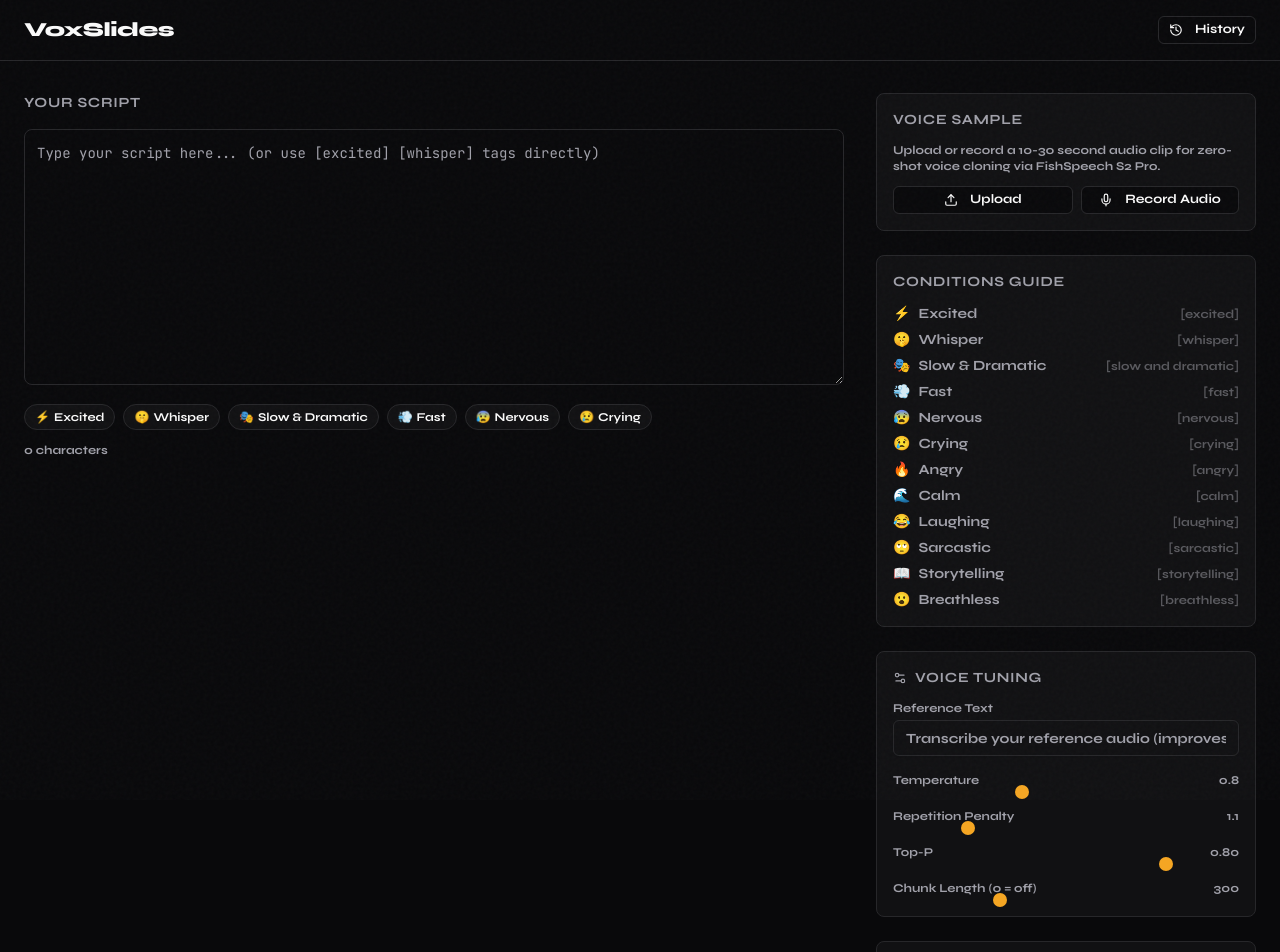
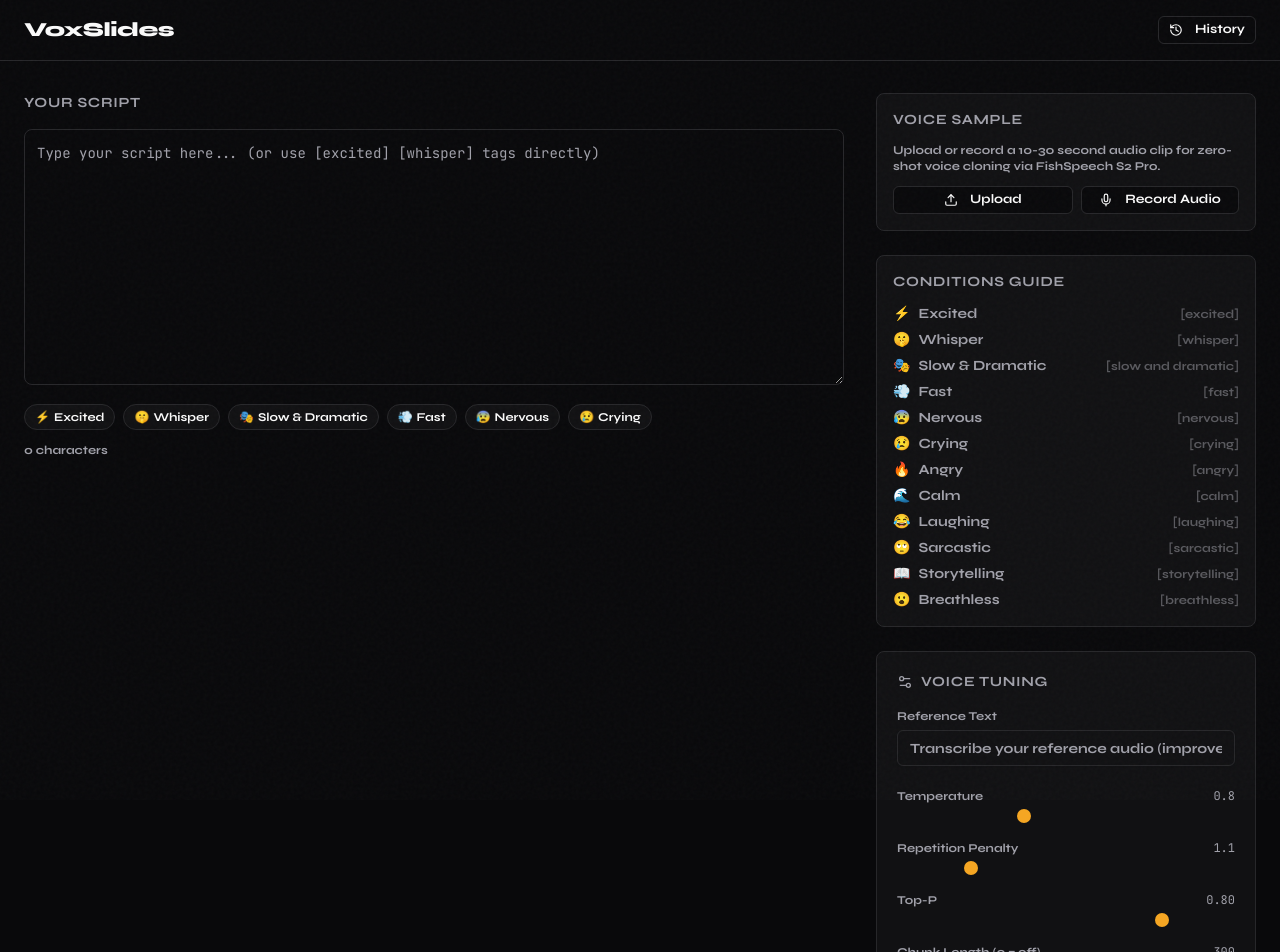
Before and after one commit to acrticsludge/VoxSlides, a Next.js app in the folder frontend/: page / in a window 1280 px wide. Shown: the top 952 px of the page. Built offline with nearby package versions, Linux system fonts and the light colour scheme.

Commit message:
fix: slider spacing and layout
- Increased card padding from p-4 to p-5
- Added px-0.5 py-1 wrappers around slider tracks
- Added font-mono tabular-nums to value displays
- Bumped space-y from 4 to 5, mb-1 to mb-2
- Increased input height from h-8 to h-9

```diff
--- a/frontend/app/page.tsx
+++ b/frontend/app/page.tsx
@@ -235,52 +235,60 @@ export default function Home() {
             </div>
 
             {/* Voice Tuning */}
-            <div className="p-4 rounded-lg border border-border bg-card">
-              <div className="flex items-center gap-2 mb-3">
-                <Settings2 className="h-3.5 w-3.5 text-muted-foreground" />
+            <div className="p-5 rounded-lg border border-border bg-card">
+              <div className="flex items-center gap-2 mb-4">
+                <Settings2 className="h-4 w-4 text-muted-foreground" />
                 <h3 className="text-sm font-semibold text-muted-foreground uppercase tracking-wider">Voice Tuning</h3>
               </div>
-              <div className="space-y-4">
+              <div className="space-y-5">
                 <div>
-                  <label className="text-xs text-muted-foreground block mb-1">Reference Text</label>
+                  <label className="text-xs text-muted-foreground block mb-1.5">Reference Text</label>
                   <Input
                     placeholder="Transcribe your reference audio (improves cloning)"
                     value={referenceText}
                     onChange={(e) => setReferenceText(e.target.value)}
-                    className="text-xs"
+                    className="text-xs h-9"
                   />
                 </div>
-                <div>
-                  <div className="flex justify-between text-xs text-muted-foreground mb-1">
+                <div className="pt-0.5">
+                  <div className="flex justify-between text-xs text-muted-foreground mb-2">
                     <span>Temperature</span>
-                    <span>{temperature.toFixed(1)}</span>
+                    <span className="font-mono tabular-nums">{temperature.toFixed(1)}</span>
                   </div>
+                  <div className="px-0.5 py-1">
                     <Slider value={[temperature]} min={0.1} max={2} step={0.1}
                       onValueChange={(v) => setTemperature(Array.isArray(v) ? v[0] : v)} />
                   </div>
+                </div>
                 <div>
-                  <div className="flex justify-between text-xs text-muted-foreground mb-1">
+                  <div className="flex justify-between text-xs text-muted-foreground mb-2">
                     <span>Repetition Penalty</span>
-                    <span>{repetitionPenalty.toFixed(1)}</span>
+                    <span className="font-mono tabular-nums">{repetitionPenalty.toFixed(1)}</span>
                   </div>
+                  <div className="px-0.5 py-1">
                     <Slider value={[repetitionPenalty]} min={0.1} max={5} step={0.1}
                       onValueChange={(v) => setRepetitionPenalty(Array.isArray(v) ? v[0] : v)} />
                   </div>
+                </div>
                 <div>
-                  <div className="flex justify-between text-xs text-muted-foreground mb-1">
+                  <div className="flex justify-between text-xs text-muted-foreground mb-2">
                     <span>Top-P</span>
-                    <span>{topP.toFixed(2)}</span>
+                    <span className="font-mono tabular-nums">{topP.toFixed(2)}</span>
                   </div>
+                  <div className="px-0.5 py-1">
                     <Slider value={[topP]} min={0} max={1} step={0.05}
                       onValueChange={(v) => setTopP(Array.isArray(v) ? v[0] : v)} />
                   </div>
+                </div>
                 <div>
-                  <div className="flex justify-between text-xs text-muted-foreground mb-1">
+                  <div className="flex justify-between text-xs text-muted-foreground mb-2">
                     <span>Chunk Length (0 = off)</span>
-                    <span>{chunkLength}</span>
+                    <span className="font-mono tabular-nums">{chunkLength}</span>
                   </div>
+                  <div className="px-0.5 py-1">
                     <Slider value={[chunkLength]} min={0} max={1000} step={50}
                       onValueChange={(v) => setChunkLength(Array.isArray(v) ? v[0] : v)} />
+                  </div>
                 </div>
               </div>
             </div>
```
Lines whose indentation alone changed are shown as unchanged.
